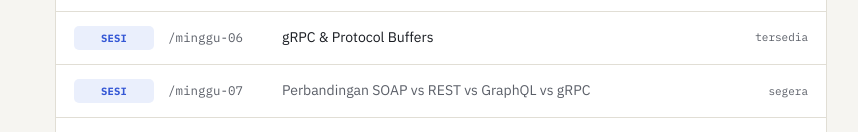
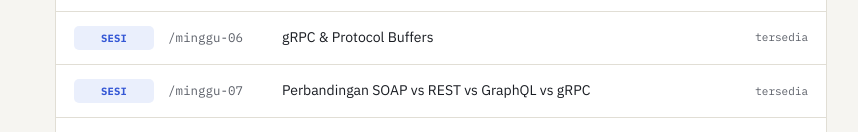
Before and after one commit to psuryo/sta-webservice, a plain HTML site: page kuliah/index.html in a window 1280 px wide. Shown: the part 668-800 px from the top of the page, without its empty margins (199-1057 px from the left). Drawn offline with Linux system fonts and the light colour scheme.

Commit message:
Activate session 07 in index.html

```diff
--- a/kuliah/index.html
+++ b/kuliah/index.html
@@ -105,7 +105,7 @@
     { type:'sesi', path:'/minggu-04', topic:'REST Lanjutan: Richardson Maturity Model & HATEOAS', file:'sesi-04.html', active:true },
     { type:'sesi', path:'/minggu-05', topic:'GraphQL: Skema, Query, Mutation, Resolver', file:'sesi-05.html', active:true },
     { type:'sesi', path:'/minggu-06', topic:'gRPC & Protocol Buffers', file:'sesi-06.html', active:true },
-    { type:'sesi', path:'/minggu-07', topic:'Perbandingan SOAP vs REST vs GraphQL vs gRPC', file:'sesi-07.html', active:false },
+    { type:'sesi', path:'/minggu-07', topic:'Perbandingan SOAP vs REST vs GraphQL vs gRPC', file:'sesi-07.html', active:true },
     { type:'uts',  path:'/uts', topic:'Ujian Tengah Semester', file:'', active:false },
     { type:'sesi', path:'/minggu-08', topic:'Keamanan Lanjutan: OAuth2, API Key Management, mTLS', file:'sesi-08.html', active:false, example:'Contoh implementasi: validasi JWT di edge (Cloudflare Workers), API key middleware (Render)' },
     { type:'sesi', path:'/minggu-09', topic:'API Gateway & Reverse Proxy', file:'sesi-09.html', active:false, example:'Contoh implementasi: Cloudflare Workers sebagai edge gateway, Render sebagai origin service' },
```
